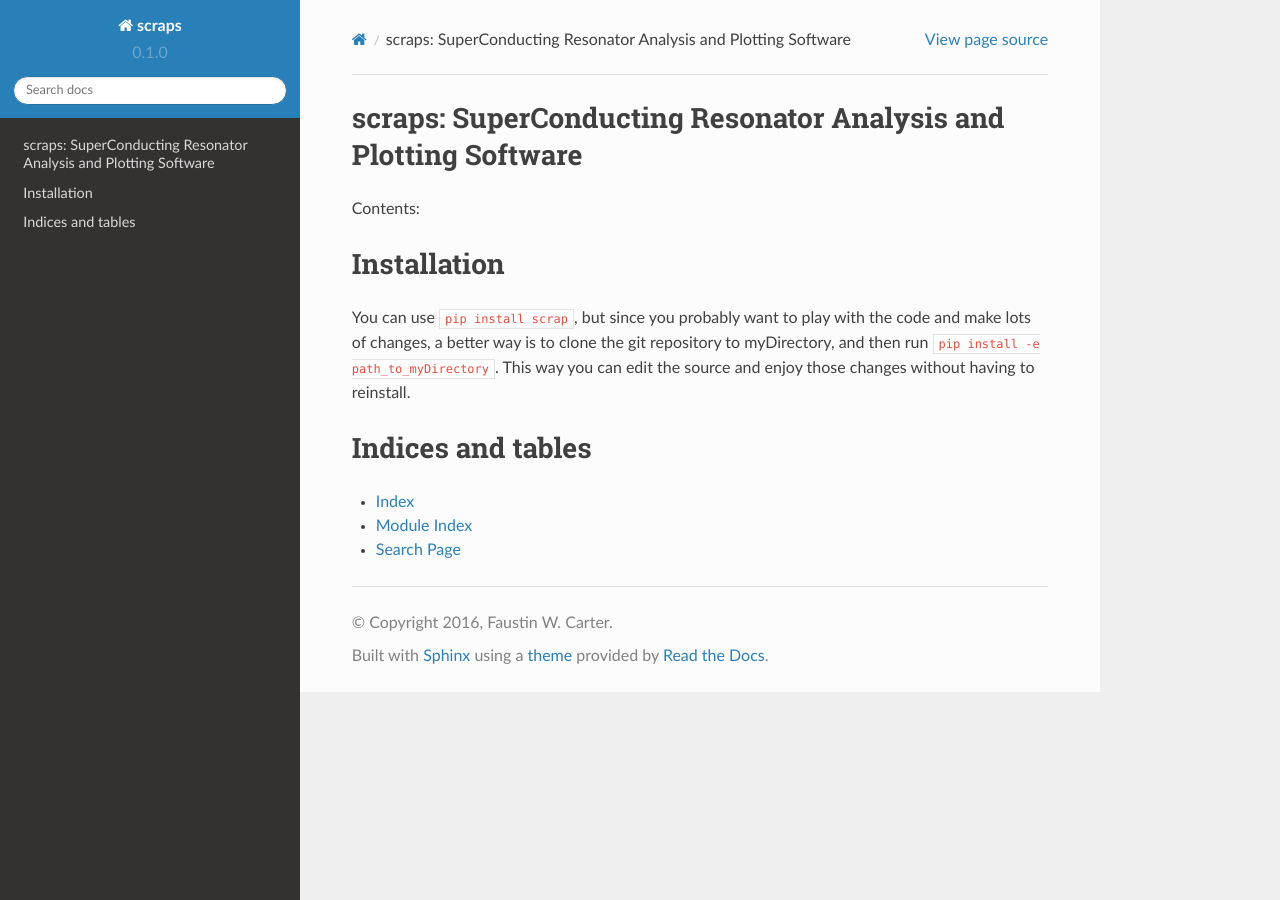
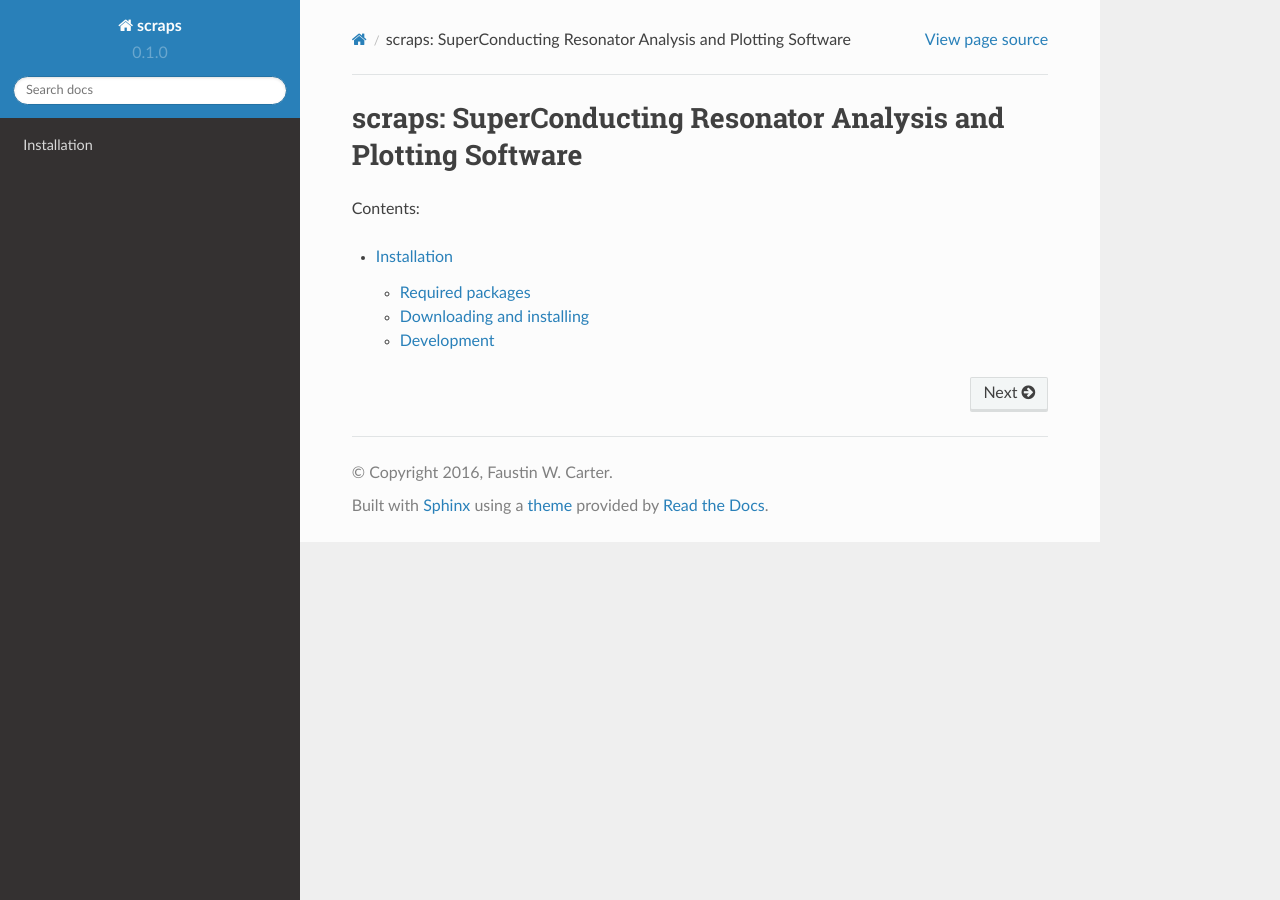
Before and after one commit to FaustinCarter/scraps, a Sphinx documentation site: the page built from docs/index.rst, in a window 1280 px wide. Built offline with Sphinx 7.4.7 and the Read the Docs theme 2.0.0, drawn with Linux system fonts in a browser that asks for light colours.

Commit message:
updating docs

```diff
--- a/docs/index.rst
+++ b/docs/index.rst
@@ -11,18 +11,4 @@ Contents:
 .. toctree::
    :maxdepth: 2
 
-Installation
-============
-You can use ``pip install scrap``, but since you probably want to play with the
-code and make lots of changes, a better way is to clone the git repository to
-myDirectory, and then run ``pip install -e path_to_myDirectory``. This way you
-can edit the source and enjoy those changes without having to reinstall.
-
-
-
-Indices and tables
-==================
-
-* :ref:`genindex`
-* :ref:`modindex`
-* :ref:`search`
+   installation
--- a/setup.py
+++ b/setup.py
@@ -9,6 +9,7 @@ setup(
     author_email = 'faustin.carter@gmail.com',
     license = 'MIT',
     url = 'http://github.com/faustin315/scraps',
+    download_url = 'http://github.com/faustin315/scaps/tarball/0.1.0',
     packages = ['scraps'],
     long_description = open('README.rst').read(),
     install_requires = [
```
Also changed, not shown: docs/installation.rst (added, +47 -0 lines), 11 other files.
